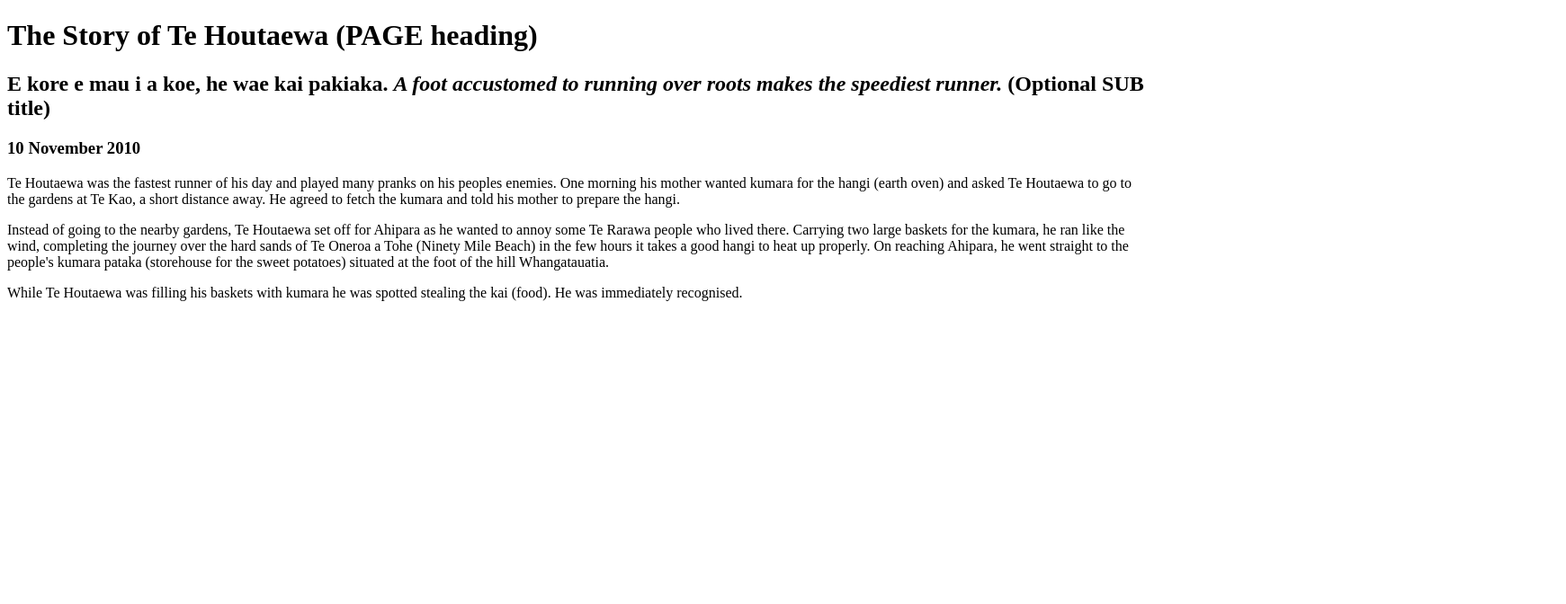
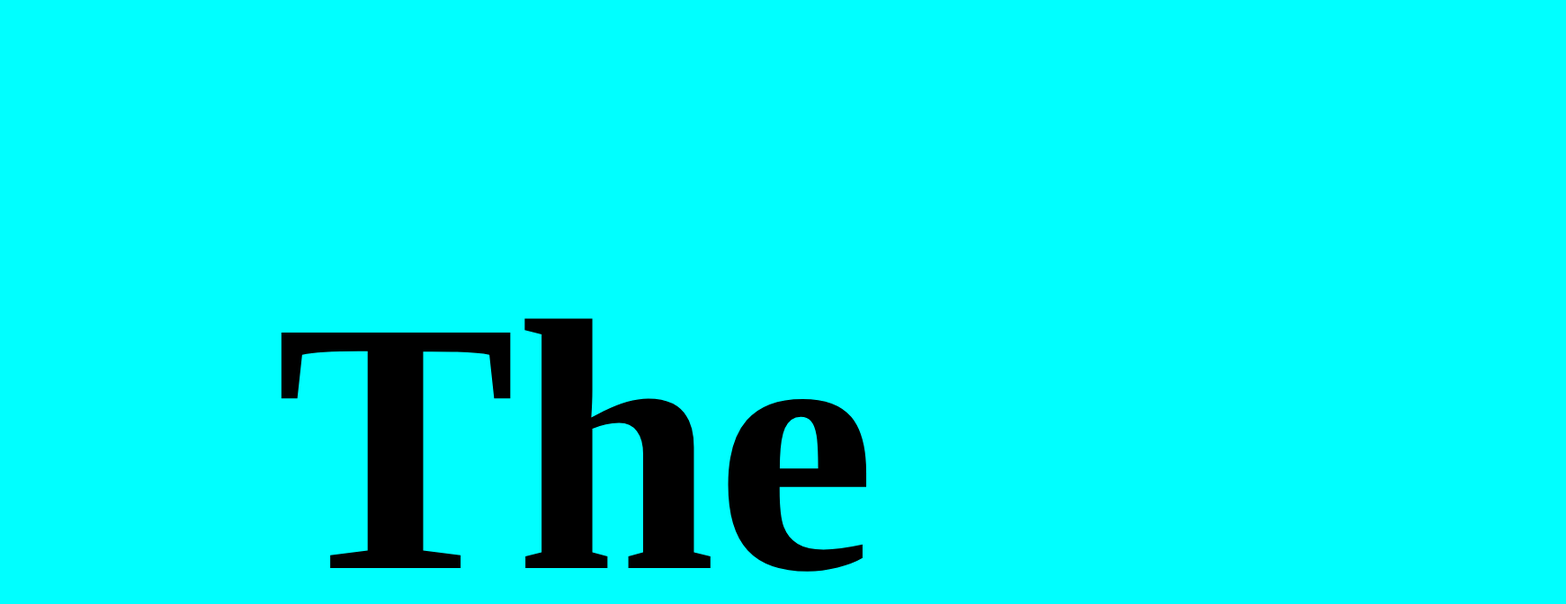
Before and after one commit to sean-crawfordx/sean-crawfordx.github.io, a plain HTML site: page blog/te-houtaewa-template.html in a window 1280 px wide. Shown: the top 672 px of the page at 90% size, 1741 px wide, since content can reach past the window. Drawn offline with Linux system fonts and the light colour scheme.

Commit message:
EEROR linking css to html

```diff
--- a/styles/main.css
+++ b/styles/main.css
@@ -0,0 +1,8 @@
+body {
+  background-color: cyan;
+  text-align: center;
+}
+
+h1 {
+  font-size: 400px;
+}
```
Also changed, not shown: index.html (+4 -0 lines).
